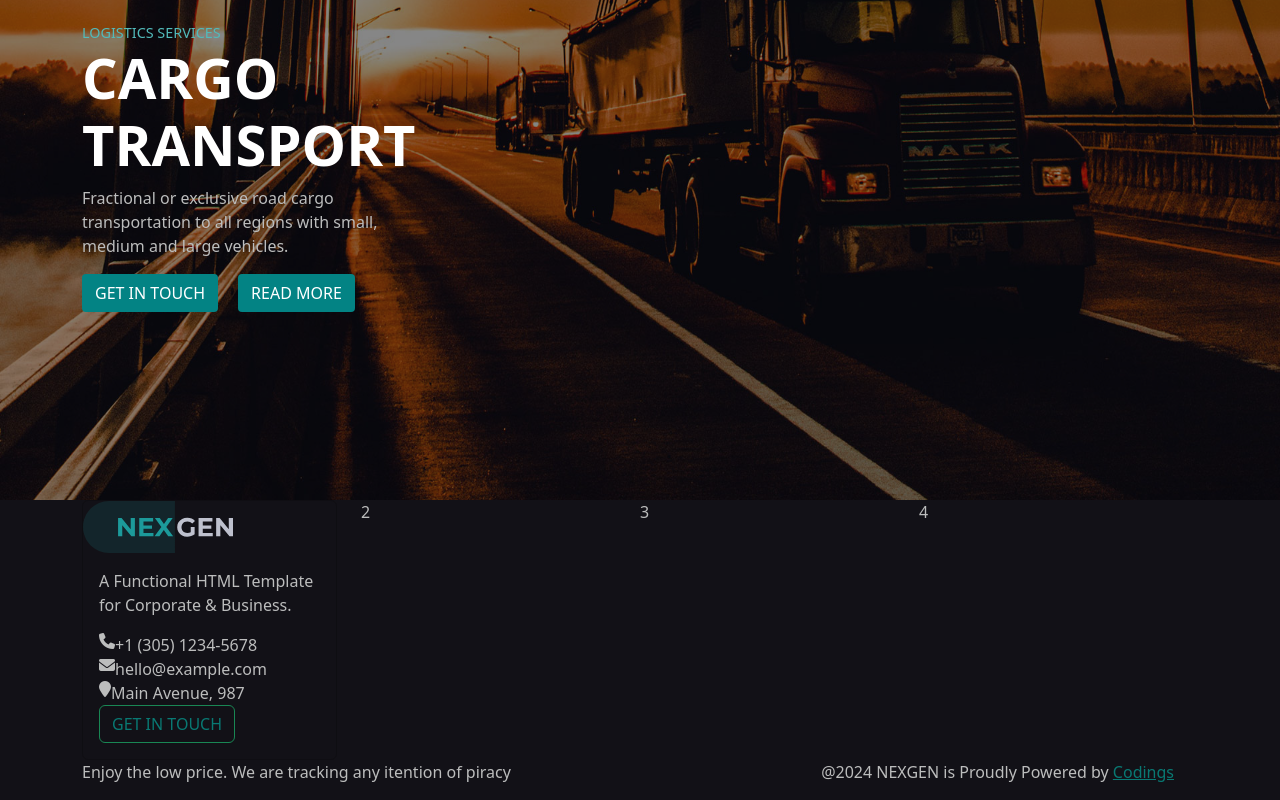
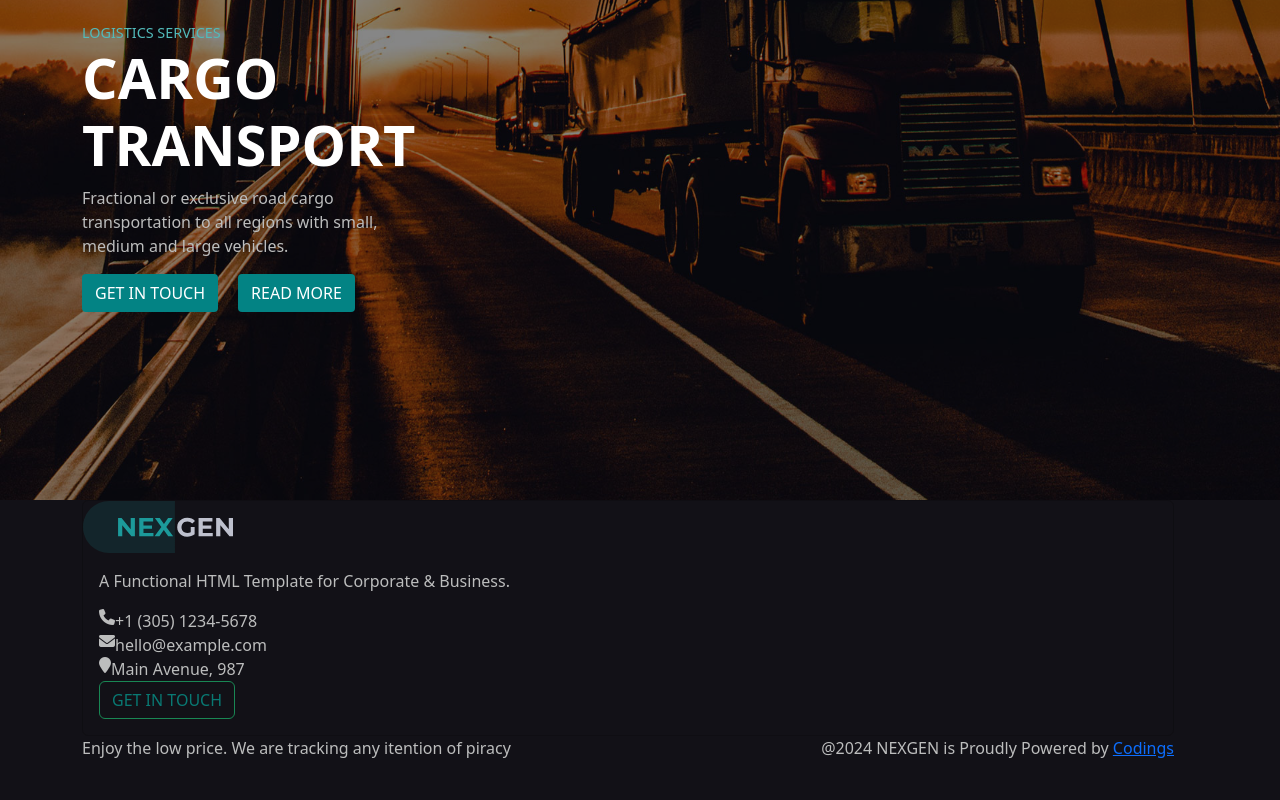
Before and after one commit to davide-piarulli/proj-html-vuejs, a Vue app: page / in a window 1280 px wide. Shown: the part 300-1100 px from the top of the page. Built offline with nearby package versions, Linux system fonts and the light colour scheme.

Commit message:
[add] footer components

```diff
--- a/src/components/Footer.vue
+++ b/src/components/Footer.vue
@@ -1,55 +1,28 @@
 <script>
-export default {};
+import FooterCopyright from "./partials/FooterCopyright.vue";
+import FooterInfo from "./partials/FooterInfo.vue";
+import { store } from "../data/store";
+export default {
+  components: {
+    FooterInfo,
+    FooterCopyright,
+  },
+  data() {
+    return {
+      store,
+    };
+  },
+};
 </script>
 
 <template>
   <footer>
     <div class="container-xl">
       <div class="row w-100">
-        <div class="col">
-          <div class="card bg-transparent">
-            <img
-              src="../assets/img/logo-nexgen.svg"
-              class="card-img-top"
-              alt="..."
-            />
-            <div class="card-body">
-              <p class="card-text">
-                A Functional HTML Template for Corporate & Business.
-              </p>
-              <div class="phone d-flex">
-                <i class="fa-solid fa-phone"></i>
-                <span>+1 (305) 1234-5678</span>
-              </div>
-              <div class="email d-flex">
-                <i class="fa-solid fa-envelope"></i>
-                <span>hello@example.com</span>
-              </div>
-              <div class="location d-flex">
-                <i class="fa-solid fa-location-pin"></i>
-                <span>Main Avenue, 987</span>
-              </div>
-              <a href="#" class="btn btn-primary border-success bg-transparent"
-                >GET IN TOUCH</a
-              >
-            </div>
-          </div>
-        </div>
-        <div class="col">2</div>
-        <div class="col">3</div>
-        <div class="col">4</div>
+        <FooterInfo />
       </div>
       <div class="row d-flex w-100">
-        <div class="col-6">
-          <span
-            >Enjoy the low price. We are tracking any itention of piracy</span
-          >
-        </div>
-        <div class="col-6 justify-content-end d-flex">
-          <span
-            >@2024 NEXGEN is Proudly Powered by <a href="#">Codings</a></span
-          >
-        </div>
+        <FooterCopyright />
       </div>
     </div>
   </footer>
@@ -57,15 +30,4 @@ export default {};
 
 <style lang="scss" scoped>
 @use "../assets/scss/partials/_general.scss";
-footer {
-  .card {
-    color: #bcbdbd;
-    img {
-      max-width: 150px;
-    }
-  }
-  a {
-    color: #097973;
-  }
-}
 </style>
--- a/src/components/partials/FooterCopyright.vue
+++ b/src/components/partials/FooterCopyright.vue
@@ -10,7 +10,12 @@ export default {
 </script>
 
 <template>
-  <div></div>
+  <div class="col-6">
+    <span>Enjoy the low price. We are tracking any itention of piracy</span>
+  </div>
+  <div class="col-6 justify-content-end d-flex">
+    <span>@2024 NEXGEN is Proudly Powered by <a href="#">Codings</a></span>
+  </div>
 </template>
 
 <style lang="scss" scoped></style>
--- a/src/components/partials/FooterInfo.vue
+++ b/src/components/partials/FooterInfo.vue
@@ -10,7 +10,45 @@ export default {
 </script>
 
 <template>
-  <div></div>
+  <div class="col">
+    <div class="card bg-transparent">
+      <img
+        src="../../assets/img/logo-nexgen.svg"
+        class="card-img-top"
+        alt="..."
+      />
+      <div class="card-body">
+        <p class="card-text">
+          A Functional HTML Template for Corporate & Business.
+        </p>
+        <div class="phone d-flex">
+          <i class="fa-solid fa-phone"></i>
+          <span>+1 (305) 1234-5678</span>
+        </div>
+        <div class="email d-flex">
+          <i class="fa-solid fa-envelope"></i>
+          <span>hello@example.com</span>
+        </div>
+        <div class="location d-flex">
+          <i class="fa-solid fa-location-pin"></i>
+          <span>Main Avenue, 987</span>
+        </div>
+        <a href="#" class="btn btn-primary border-success bg-transparent"
+          >GET IN TOUCH</a
+        >
+      </div>
+    </div>
+  </div>
 </template>
 
-<style lang="scss" scoped></style>
+<style lang="scss" scoped>
+.card {
+  color: #bcbdbd;
+  img {
+    max-width: 150px;
+  }
+}
+a {
+  color: #097973;
+}
+</style>
```
